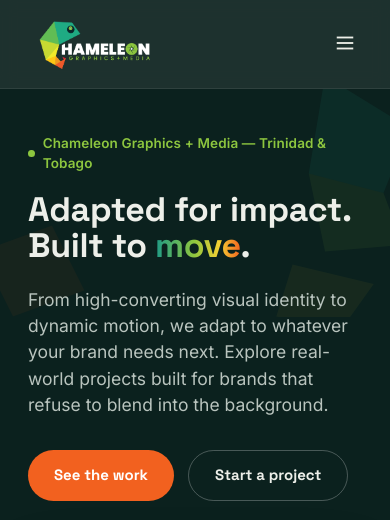
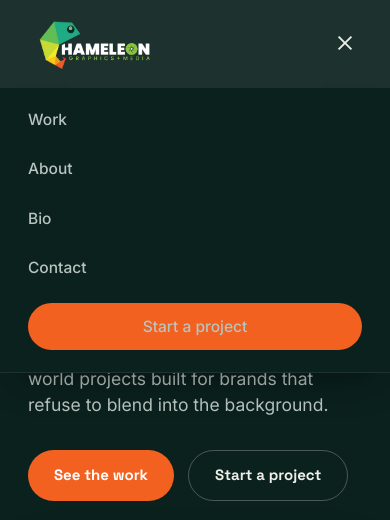
Before and after one commit to jonathanfrancistt/portfolio, a plain HTML site: page index.html in a window 390 px wide. Both pictures are taken after a click on the button "Menu". Shown: the top 520 px of the page. Drawn offline with Linux system fonts and the light colour scheme.

Commit message:
Update index.html

```diff
--- a/index.html
+++ b/index.html
@@ -273,6 +273,16 @@
     .about .wrap{grid-template-columns:1fr;gap:28px;}
     nav.links{display:none;}
     .menu-btn{display:block;}
+    nav.links.open{
+      display:flex;flex-direction:column;align-items:stretch;gap:2px;
+      position:absolute;top:100%;left:0;right:0;
+      background:var(--bg-dark);
+      padding:8px 28px 22px;
+      border-bottom:1px solid rgba(255,255,255,0.08);
+      box-shadow:0 20px 34px -16px rgba(0,0,0,0.45);
+    }
+    nav.links.open a{padding:12px 0;font-size:15.5px;}
+    nav.links.open .nav-cta{margin-top:10px;text-align:center;}
     .grid{grid-template-columns:repeat(2,1fr);}
     .card{grid-column:span 1 !important;}
     .section{padding:60px 0;}
@@ -308,8 +318,9 @@ function bioPhotoMissing(el) {
       <a href="#contact">Contact</a>
       <a href="#contact" class="nav-cta">Start a project</a>
     </nav>
-    <button class="menu-btn" aria-label="Menu">
-      <svg width="22" height="22" viewBox="0 0 24 24" fill="none" stroke="currentColor" stroke-width="2"><line x1="3" y1="6" x2="21" y2="6"/><line x1="3" y1="12" x2="21" y2="12"/><line x1="3" y1="18" x2="21" y2="18"/></svg>
+    <button class="menu-btn" aria-label="Menu" aria-expanded="false">
+      <svg class="icon-open" width="22" height="22" viewBox="0 0 24 24" fill="none" stroke="currentColor" stroke-width="2"><line x1="3" y1="6" x2="21" y2="6"/><line x1="3" y1="12" x2="21" y2="12"/><line x1="3" y1="18" x2="21" y2="18"/></svg>
+      <svg class="icon-close" width="22" height="22" viewBox="0 0 24 24" fill="none" stroke="currentColor" stroke-width="2" style="display:none"><line x1="5" y1="5" x2="19" y2="19"/><line x1="19" y1="5" x2="5" y2="19"/></svg>
     </button>
   </div>
 </header>
@@ -468,6 +479,25 @@ function bioPhotoMissing(el) {
 <script src="projects.js"></script>
 <script>
 document.getElementById('year').textContent = new Date().getFullYear();
+
+/* Mobile menu button. */
+(function () {
+  const btn = document.querySelector('.menu-btn');
+  const links = document.querySelector('nav.links');
+  if (!btn || !links) return;
+  function setOpen(open) {
+    links.classList.toggle('open', open);
+    btn.setAttribute('aria-expanded', String(open));
+    btn.querySelector('.icon-open').style.display = open ? 'none' : '';
+    btn.querySelector('.icon-close').style.display = open ? '' : 'none';
+  }
+  btn.addEventListener('click', () => setOpen(!links.classList.contains('open')));
+  links.querySelectorAll('a').forEach(a => a.addEventListener('click', () => setOpen(false)));
+  document.addEventListener('keydown', e => { if (e.key === 'Escape') setOpen(false); });
+  document.addEventListener('click', e => {
+    if (links.classList.contains('open') && !links.contains(e.target) && !btn.contains(e.target)) setOpen(false);
+  });
+})();
 
 /* If projects.js has a typo (missing comma, quote or bracket) show a clear
    message instead of a blank page. */
```
